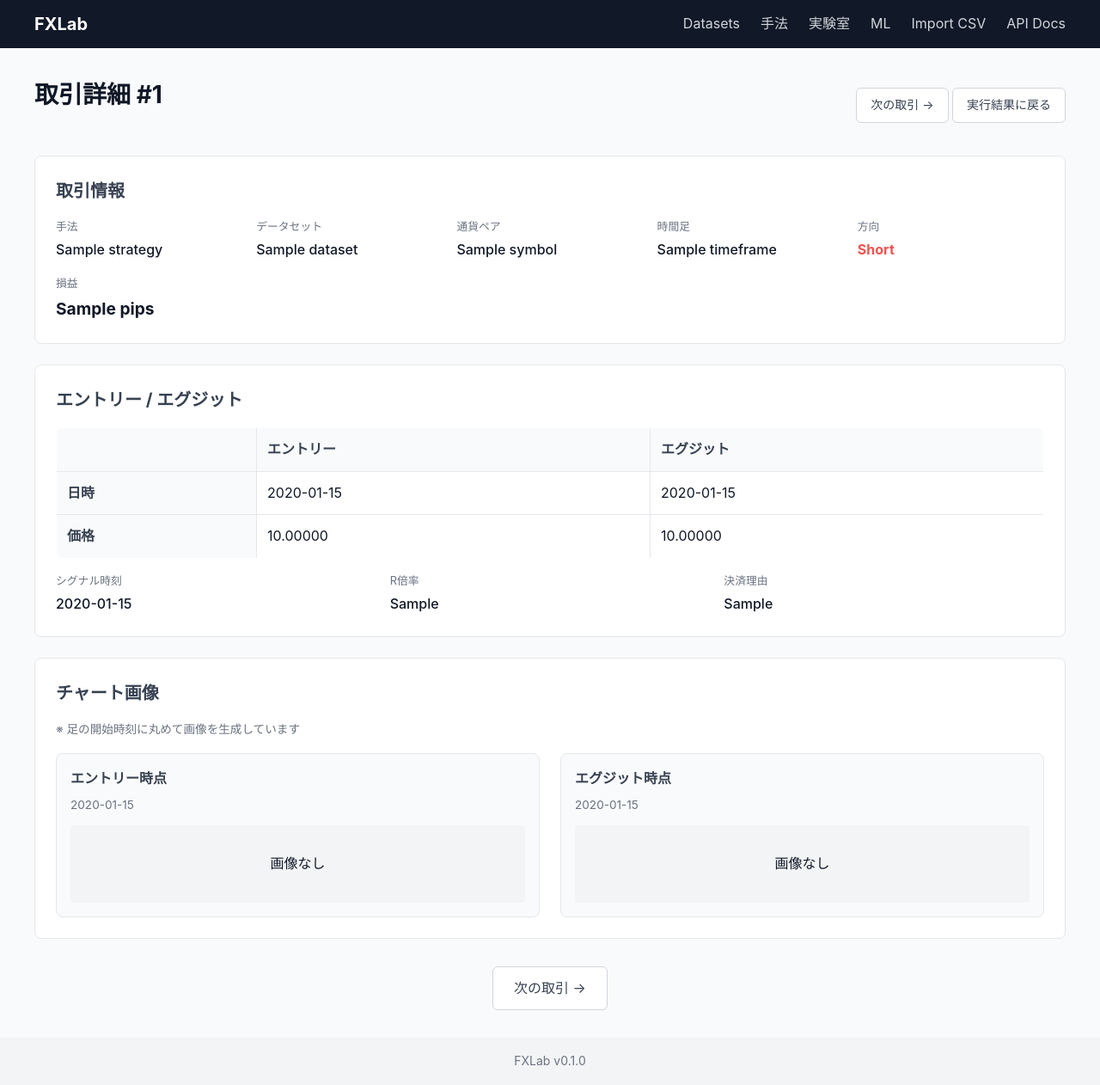
After one commit to golchil/fxlab, a FastAPI app: template app/templates/ui_trade_detail.html in a window 1280 px wide. The commit adds this page. Shown: the whole page at 86% size. Run offline with FastAPI, Linux system fonts and the light colour scheme; the template is opened without the code that fills it: most values are stand-ins (such as "Sample title", 1, 10 or a date in 2020).

Commit message:
feat: バックテスト取引詳細ページ - エントリー/エグジット画像確認
- /ui/trades/{trade_id} 取引詳細ページ追加
- エントリー時点とエグジット時点のチャート画像を並べて表示
- 時刻は足の開始時刻にスナップ（timeframeに応じた丸め処理）
- 画像はMinIOにキャッシュ、trade_imagesテーブルで管理
- 実行結果ページに「画像で確認」リンク追加

🤖 Generated with [Claude Code](https://claude.com/claude-code)

Co-Authored-By: Claude Opus 4.5 <noreply@anthropic.com>

```diff
--- a/app/templates/ui_run_detail.html
+++ b/app/templates/ui_run_detail.html
@@ -165,6 +165,7 @@
                     <th>損益 (pips)</th>
                     <th>R倍率</th>
                     <th>理由</th>
+                    <th>画像</th>
                 </tr>
             </thead>
             <tbody>
@@ -190,6 +191,9 @@
                         {% else %}{{ t.exit_reason or "-" }}
                         {% endif %}
                     </td>
+                    <td>
+                        <a href="/ui/trades/{{ t.id }}" class="btn btn-small">画像で確認</a>
+                    </td>
                 </tr>
                 {% endfor %}
             </tbody>
--- /dev/null
+++ b/app/templates/ui_trade_detail.html
@@ -0,0 +1,195 @@
+{% extends "base.html" %}
+
+{% block title %}FXLab - 取引詳細 #{{ trade.id }}{% endblock %}
+
+{% block content %}
+<div class="container">
+    <div class="header-row">
+        <h1>取引詳細 #{{ trade.id }}</h1>
+        <div>
+            {% if prev_trade_id %}
+            <a href="/ui/trades/{{ prev_trade_id }}" class="btn">&larr; 前の取引</a>
+            {% endif %}
+            {% if next_trade_id %}
+            <a href="/ui/trades/{{ next_trade_id }}" class="btn">次の取引 &rarr;</a>
+            {% endif %}
+            <a href="/ui/runs/{{ run.id }}" class="btn">実行結果に戻る</a>
+        </div>
+    </div>
+
+    <section class="info-section">
+        <h2>取引情報</h2>
+        <div class="info-grid">
+            <div class="info-item">
+                <label>手法</label>
+                <span>{{ strategy.name if strategy else "-" }}</span>
+            </div>
+            <div class="info-item">
+                <label>データセット</label>
+                <span>{{ dataset.name if dataset else "-" }}</span>
+            </div>
+            <div class="info-item">
+                <label>通貨ペア</label>
+                <span>{{ instrument.symbol if instrument else "-" }}</span>
+            </div>
+            <div class="info-item">
+                <label>時間足</label>
+                <span>{{ timeframe.name if timeframe else "-" }}</span>
+            </div>
+            <div class="info-item">
+                <label>方向</label>
+                <span style="font-weight: bold; color: {{ '#26a69a' if trade.side == 'long' else '#ef5350' }};">
+                    {{ "Long" if trade.side == "long" else "Short" }}
+                </span>
+            </div>
+            <div class="info-item">
+                <label>損益</label>
+                <span style="font-weight: bold; font-size: 1.2em; color: {{ 'green' if trade.pnl_pips and trade.pnl_pips > 0 else 'red' if trade.pnl_pips and trade.pnl_pips < 0 else 'inherit' }};">
+                    {{ trade.pnl_pips if trade.pnl_pips is not none else "-" }} pips
+                </span>
+            </div>
+        </div>
+    </section>
+
+    <section class="info-section">
+        <h2>エントリー / エグジット</h2>
+        <table class="info-table">
+            <tr>
+                <th></th>
+                <th>エントリー</th>
+                <th>エグジット</th>
+            </tr>
+            <tr>
+                <th>日時</th>
+                <td>{{ trade.entry_ts.strftime('%Y-%m-%d %H:%M') if trade.entry_ts else "-" }}</td>
+                <td>{{ trade.exit_ts.strftime('%Y-%m-%d %H:%M') if trade.exit_ts else "-" }}</td>
+            </tr>
+            <tr>
+                <th>価格</th>
+                <td>{{ "%.5f" | format(trade.entry_price) if trade.entry_price else "-" }}</td>
+                <td>{{ "%.5f" | format(trade.exit_price) if trade.exit_price else "-" }}</td>
+            </tr>
+        </table>
+        <div class="info-grid" style="margin-top: 1rem;">
+            <div class="info-item">
+                <label>シグナル時刻</label>
+                <span>{{ trade.signal_ts.strftime('%Y-%m-%d %H:%M') if trade.signal_ts else "-" }}</span>
+            </div>
+            <div class="info-item">
+                <label>R倍率</label>
+                <span>{{ trade.r_multiple if trade.r_multiple is not none else "-" }}</span>
+            </div>
+            <div class="info-item">
+                <label>決済理由</label>
+                <span>
+                    {% if trade.exit_reason == "tp" %}TP（利確）
+                    {% elif trade.exit_reason == "sl" %}SL（損切）
+                    {% elif trade.exit_reason == "time" %}時間切れ
+                    {% elif trade.exit_reason == "session_end" %}セッション終了
+                    {% elif trade.exit_reason == "end_of_data" %}データ終了
+                    {% else %}{{ trade.exit_reason or "-" }}
+                    {% endif %}
+                </span>
+            </div>
+        </div>
+    </section>
+
+    <section class="info-section">
+        <h2>チャート画像</h2>
+        <p style="color: var(--gray-500); font-size: 0.85rem; margin-bottom: 1rem;">
+            ※ 足の開始時刻に丸めて画像を生成しています
+        </p>
+        <div class="trade-images">
+            <div class="trade-image-box">
+                <h3>エントリー時点</h3>
+                <p class="image-ts">{{ trade.entry_ts.strftime('%Y-%m-%d %H:%M') if trade.entry_ts else "-" }}</p>
+                {% if trade_image and trade_image.entry_image_key %}
+                <img src="/ui/trades/{{ trade.id }}/entry.png" alt="Entry Chart" loading="lazy">
+                {% else %}
+                <p class="no-image">画像なし</p>
+                {% endif %}
+            </div>
+            <div class="trade-image-box">
+                <h3>エグジット時点</h3>
+                <p class="image-ts">{{ trade.exit_ts.strftime('%Y-%m-%d %H:%M') if trade.exit_ts else "-" }}</p>
+                {% if trade_image and trade_image.exit_image_key %}
+                <img src="/ui/trades/{{ trade.id }}/exit.png" alt="Exit Chart" loading="lazy">
+                {% else %}
+                <p class="no-image">画像なし</p>
+                {% endif %}
+            </div>
+        </div>
+    </section>
+
+    <div class="nav-buttons" style="margin-top: 2rem; text-align: center;">
+        {% if prev_trade_id %}
+        <a href="/ui/trades/{{ prev_trade_id }}" class="btn btn-large">&larr; 前の取引</a>
+        {% endif %}
+        {% if next_trade_id %}
+        <a href="/ui/trades/{{ next_trade_id }}" class="btn btn-large">次の取引 &rarr;</a>
+        {% endif %}
+    </div>
+</div>
+
+<style>
+.trade-images {
+    display: grid;
+    grid-template-columns: repeat(auto-fit, minmax(400px, 1fr));
+    gap: 1.5rem;
+}
+
+.trade-image-box {
+    border: 1px solid var(--gray-200);
+    border-radius: 8px;
+    padding: 1rem;
+    background: var(--gray-50);
+}
+
+.trade-image-box h3 {
+    margin: 0 0 0.5rem 0;
+    font-size: 1rem;
+}
+
+.trade-image-box .image-ts {
+    margin: 0 0 0.75rem 0;
+    color: var(--gray-500);
+    font-size: 0.85rem;
+}
+
+.trade-image-box img {
+    width: 100%;
+    height: auto;
+    border-radius: 4px;
+    box-shadow: 0 2px 8px rgba(0,0,0,0.1);
+}
+
+.trade-image-box .no-image {
+    padding: 2rem;
+    text-align: center;
+    color: var(--gray-400);
+    background: var(--gray-100);
+    border-radius: 4px;
+}
+
+.info-table {
+    width: 100%;
+    border-collapse: collapse;
+}
+
+.info-table th, .info-table td {
+    padding: 0.75rem;
+    border: 1px solid var(--gray-200);
+    text-align: left;
+}
+
+.info-table th {
+    background: var(--gray-50);
+    font-weight: 600;
+}
+
+.btn-large {
+    padding: 0.75rem 1.5rem;
+    font-size: 1rem;
+}
+</style>
+{% endblock %}
```
Also changed, not shown: alembic/versions/008_add_trade_images.py (added, +37 -0 lines), app/models.py (+18 -0 lines), app/routers/ui.py (+244 -1 lines).
